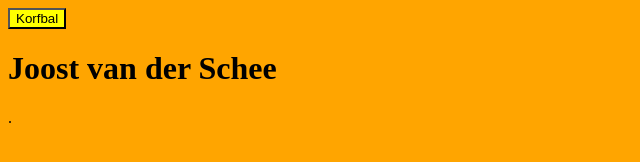
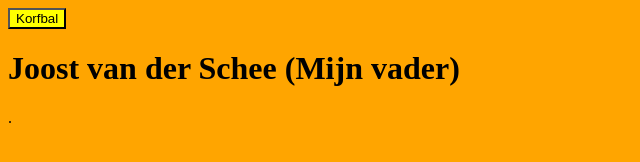
Before and after one commit to slickland/website, a plain HTML site: page index.html in a window 1280 px wide. Shown: the whole page, without its empty margins (0-640 px from the left). Drawn offline with Linux system fonts and the light colour scheme.

```diff
--- a/index.html
+++ b/index.html
@@ -16,11 +16,11 @@
 <!DOCTYPE html>
 <html>
 <head>
-  <title>Joost</title>
+  <title>Wout</title>
 </head>
 <body>
 
-<h1>Joost van der Schee</h1>
+<h1>Joost van der Schee (Mijn vader)</h1>
 <p>.</p>
 
 </body>
```
